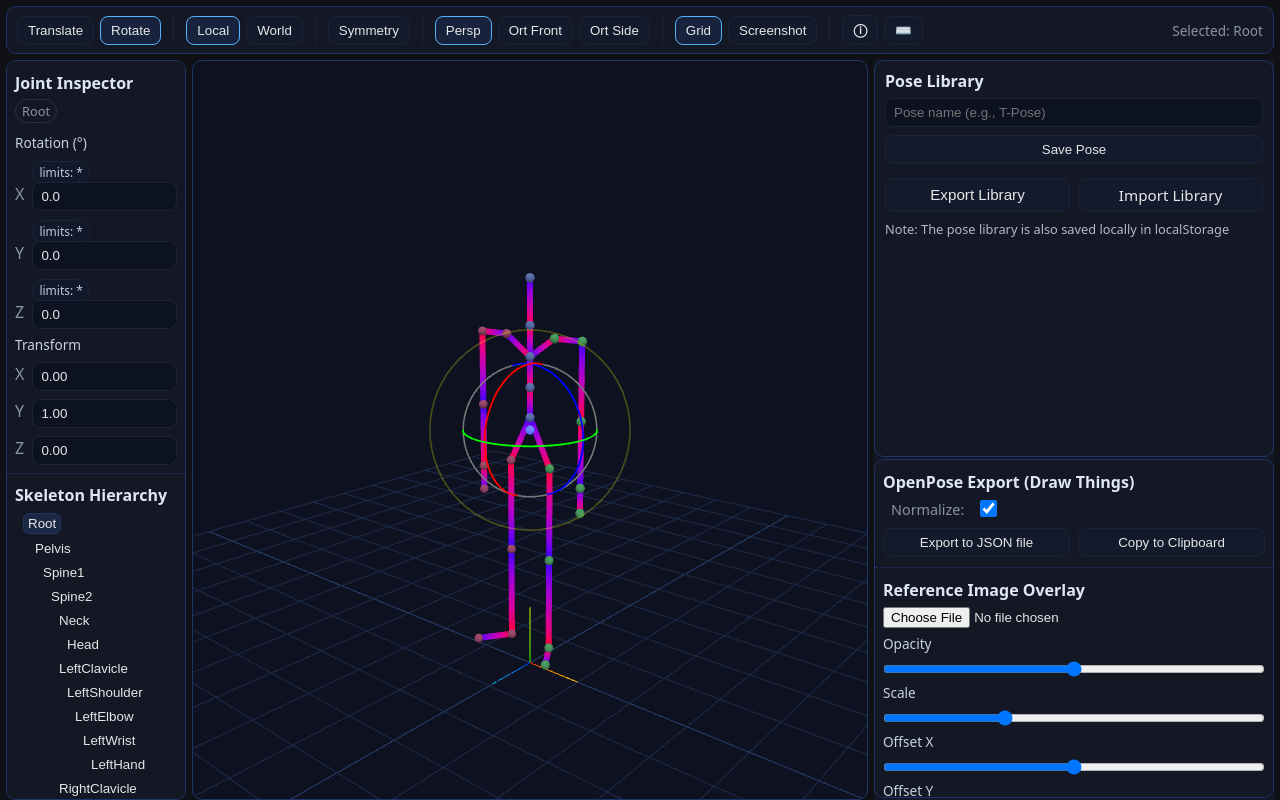
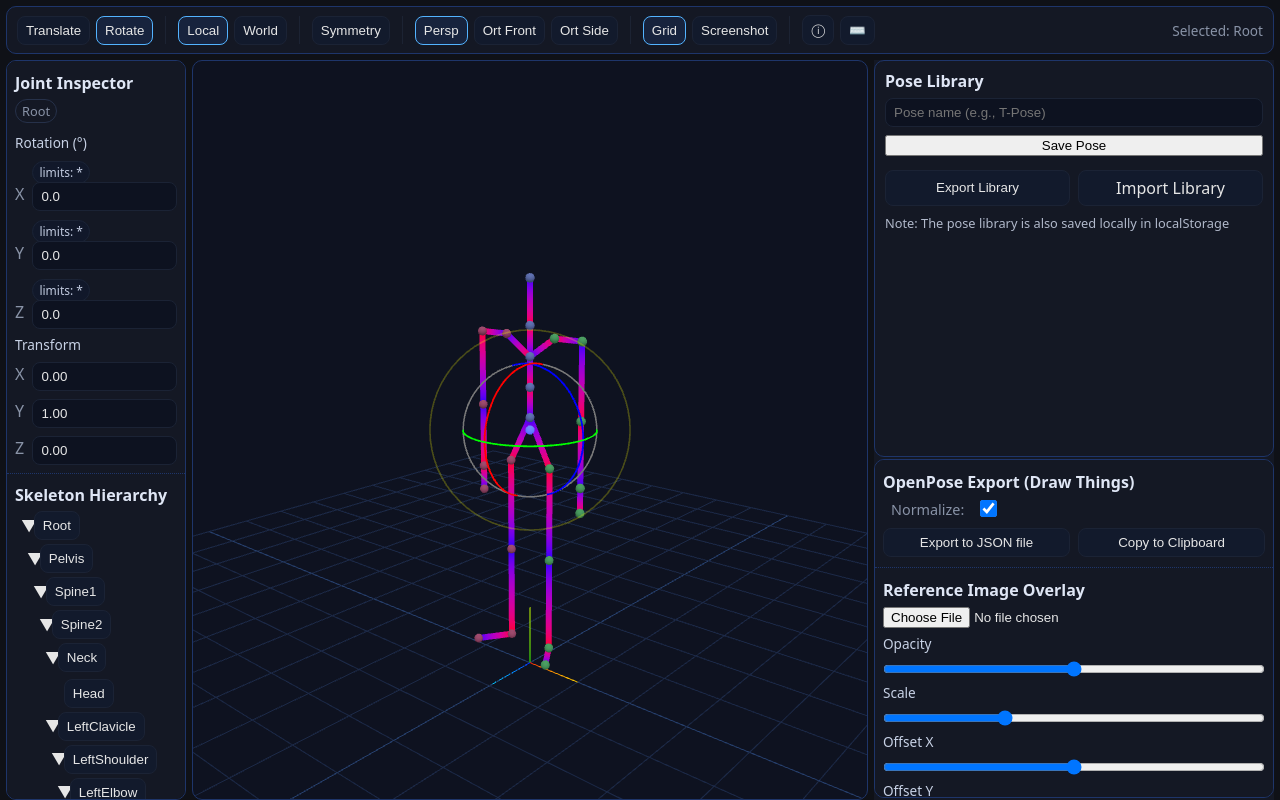
Before and after one commit to inform880/dtop-editor, a plain HTML site: page index.html in a window 1280 px wide. Drawn offline with nearby package versions, Linux system fonts and the light colour scheme.

Commit message:
made skeleton tree collapsable, removed global button styles for consistency, fixed some small inconsistencies, updated a few hover texts

```diff
--- a/index.html
+++ b/index.html
@@ -36,11 +36,16 @@
   <!-- Top toolbar -->
   <div class="topbar">
     <div class="toolbar">
-      <button id="mode-translate" title="Translate (W)">Translate</button>
+      <button
+        id="mode-translate"
+        title="Translate (W)"
+        class="button"
+      >Translate</button>
       <button
         id="mode-rotate"
         data-state="active"
         title="Rotate (E)"
+        class="button"
       >
         Rotate
       </button>
@@ -49,10 +54,15 @@
         id="space-local"
         data-state="active"
         title="Local space"
+        class="button"
       >
         Local
       </button>
-      <button id="space-world" title="World space">World</button>
+      <button
+        id="space-world"
+        class="button"
+        title="World space"
+      >World</button>
       <div class="divider"></div>
       <button
         id="reset-pose"
@@ -62,19 +72,32 @@
         Reset
       </button>
       <div class="divider hidden"></div>
-      <button id="symmetry" title="Symmetry">Symmetry</button>
+      <button
+        id="symmetry"
+        class="button"
+        title="Mirror lock across the spine"
+      >Symmetry</button>
       <div class="divider"></div>
       <button
         id="cam-persp"
         data-state="active"
         title="Perspective camera"
+        class="button"
       >
         Persp
       </button>
-      <button id="cam-ortho-front" title="Orthographic Front lock">
+      <button
+        id="cam-ortho-front"
+        class="button"
+        title="Orthographic Front lock"
+      >
         Ort Front
       </button>
-      <button id="cam-ortho-side" title="Orthographic Side lock">
+      <button
+        id="cam-ortho-side"
+        class="button"
+        title="Orthographic Side lock"
+      >
         Ort Side
       </button>
       <div class="divider"></div>
@@ -82,16 +105,21 @@
         id="toggle-grid"
         data-state="active"
         title="Toggle grid"
+        class="button"
       >
         Grid
       </button>
-      <button id="screenshot" title="Save viewport PNG">Screenshot</button>
+      <button
+        id="screenshot"
+        title="Save viewport PNG"
+        class="button"
+      >Screenshot</button>
       <div class="divider"></div>
       <button
         id="about"
         title="About"
         data-micromodal-trigger="modal-about"
-        style="font-weight: 900;"
+        class="button"
       >
         ⓘ
       </button>
@@ -99,6 +127,7 @@
         id="about"
         title="About & Controls"
         data-micromodal-trigger="modal-shortcuts"
+        class="button"
       >
         ⌨️
       </button>
@@ -229,8 +258,8 @@
           />
         </div>
         <div class="col">
-          <button id="export-openpose">Export to JSON file</button>
-          <button id="copy-openpose">Copy to Clipboard</button>
+          <button id="export-openpose" class="button">Export to JSON file</button>
+          <button id="copy-openpose" class="button">Copy to Clipboard</button>
         </div>
       </div>
       <div class="group">
@@ -334,7 +363,7 @@
       aria-labelledby="modal-about-title"
     >
       <button
-        class="modal__close"
+        class="modal__close button"
         aria-label="Close modal"
         data-micromodal-close
       >
@@ -373,7 +402,7 @@
       aria-labelledby="modal-shortcuts-title"
     >
       <button
-        class="modal__close"
+        class="modal__close button"
         aria-label="Close modal"
         data-micromodal-close
       >X</button>
--- a/main.js
+++ b/main.js
@@ -452,34 +452,67 @@ function setSpace(space) {
 }
 
 // ---------- Hierarchy UI ----------
+// Existing helper
+// function byId(id) { ... }
+// bonesByName: Map
+// selectBoneByName(name): your existing function
+
 function buildTree() {
   const treeEl = byId("tree");
   treeEl.innerHTML = "";
+
   function buildNode(name) {
     const b = bonesByName.get(name);
     const li = document.createElement("li");
-
+    li.classList.add("tree-item");
+
+    // --- Label container (icon + button) ---
+    const label = document.createElement("div");
+    label.classList.add("tree-item-label");
+
+    // Collapse/expand icon
+    const icon = document.createElement("span");
+    icon.classList.add("tree-toggle");
+    icon.textContent = ""; // set later depending on children
+
+    // Your existing button
     const btn = document.createElement("button");
     btn.textContent = name;
     btn.onclick = () => selectBoneByName(name);
     btn.id = `tree-${name}`;
-    li.appendChild(btn);
-
+    btn.classList = "button"
+
+    label.appendChild(icon);
+    label.appendChild(btn);
+    li.appendChild(label);
+
+    // --- Children (if any) ---
     const kids = b.children.filter((c) => c.isBone);
     if (kids.length) {
+      icon.textContent = "▼"; // collapsed by default
+
       const ul = document.createElement("ul");
+      ul.classList.add("tree-children"); // start collapsed
+
       for (const k of kids) {
         ul.appendChild(buildNode(k.name));
       }
       li.appendChild(ul);
+    } else {
+      // No children => no toggle icon
+      li.classList.add("tree-no-children");
     }
+
     return li;
   }
+
   const rootBone = bonesByName.get("Root");
   const ul = document.createElement("ul");
   ul.appendChild(buildNode(rootBone.name));
   treeEl.appendChild(ul);
 }
+
+// Your existing selection update stays the same
 function updateTreeSelection(name) {
   for (const [n, _] of bonesByName) {
     const el = byId(`tree-${n}`);
@@ -489,6 +522,31 @@ function updateTreeSelection(name) {
   }
 }
 
+// --- NEW: one-time event delegation to handle collapsing ---
+const treeContainer = byId("tree");
+treeContainer.addEventListener("click", (e) => {
+  // Only toggle when clicking on the icon, not the button
+  const toggle = e.target.closest(".tree-toggle");
+  if (!toggle) return;
+
+  const li = toggle.closest("li");
+  if (!li) return;
+
+  const childrenContainer = li.querySelector(":scope > .tree-children");
+  if (!childrenContainer) return; // leaf node
+
+  const isCollapsed = childrenContainer.classList.contains("tree-collapsed");
+
+  if (isCollapsed) {
+    childrenContainer.classList.remove("tree-collapsed");
+    toggle.textContent = "▼";
+  } else {
+    childrenContainer.classList.add("tree-collapsed");
+    toggle.textContent = "▶";
+  }
+});
+
+// Build initially
 buildTree();
 
 // ---------- Inspector ----------
@@ -959,10 +1017,10 @@ function refreshThumbs() {
     butContainer.className = "button-container";
     const del = document.createElement("button");
     del.textContent = "Delete";
-    del.className = "smaller";
+    del.className = "smaller button";
     // const over = document.createElement("button");
     // over.textContent = "Overwrite";
-    // over.className = "small";
+    // over.className = "smaller button";
     card.appendChild(img);
     cap.appendChild(name);
     cap.appendChild(butContainer);
--- a/styles.css
+++ b/styles.css
@@ -237,25 +237,13 @@ input[type="range"] {
   cursor: pointer;
 }
 
-button {
-  background: #121a2c;
-  border: 1px solid #1b2335;
-  color: var(--text);
-  border-radius: 8px;
-  padding: 6px 10px;
-  cursor: pointer;
-  text-wrap-mode: nowrap;
-}
-
 .button {
   background: #121a2c;
   border: 1px solid #1b2335;
   color: var(--text);
   border-radius: 8px;
-  font-size: 1rem;
-  padding: 6px 10px;
+  padding: 6px 8px;
   font-weight: 400;
-  font-size: 0.95rem;
   cursor: pointer;
   text-wrap-mode: nowrap;
   text-align: center;
@@ -356,36 +344,35 @@ canvas {
   color: #c8d2e6;
 }
 
-.tree {
-  padding: 0;
+#tree ul {
+  list-style: none;
+  padding-left: 6px;
+  margin: 4px 0;
 }
 
-.tree ul {
-  list-style: none;
-  padding-left: 8px;
-  margin: 0;
+.tree-item-label {
+  display: inline-flex;
+  align-items: center;
+  gap: 8px;
 }
 
-.tree li {
-  margin: 2px 0;
+.tree-toggle {
+  display: inline-block;
+  width: 0.3em;
+  cursor: pointer;
+  user-select: none;
 }
 
-.tree button {
-  background: transparent;
-  border: none;
-  padding: 2px 4px;
-  color: var(--text);
-  cursor: pointer;
-  border-radius: 6px;
+.tree-children {
+  margin-left: 0.8rem;
 }
 
-.tree button:hover {
-  background: #151c30;
+.tree-collapsed {
+  display: none;
 }
 
-.tree .sel {
-  background: #1a2745;
-  border: 1px solid #22355c;
+.tree-no-children .tree-toggle {
+  visibility: hidden;
 }
 
 .kv {
@@ -486,6 +473,10 @@ canvas {
   border-bottom: none;
 }
 
+.left .group:last-child {
+  border-bottom: none;
+}
+
 .kbd {
   font-family: ui-monospace, SFMono-Regular, Menlo, Consolas,
     "Liberation Mono", monospace;
```
